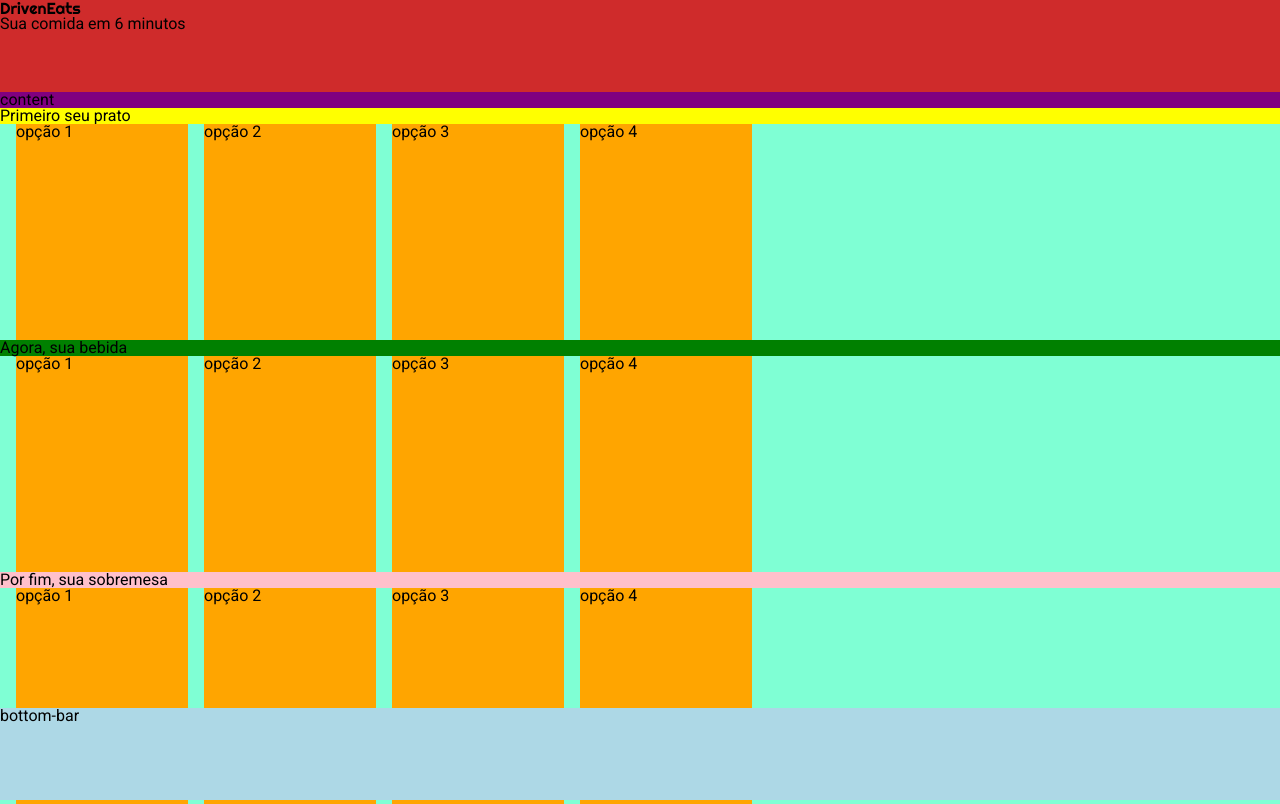
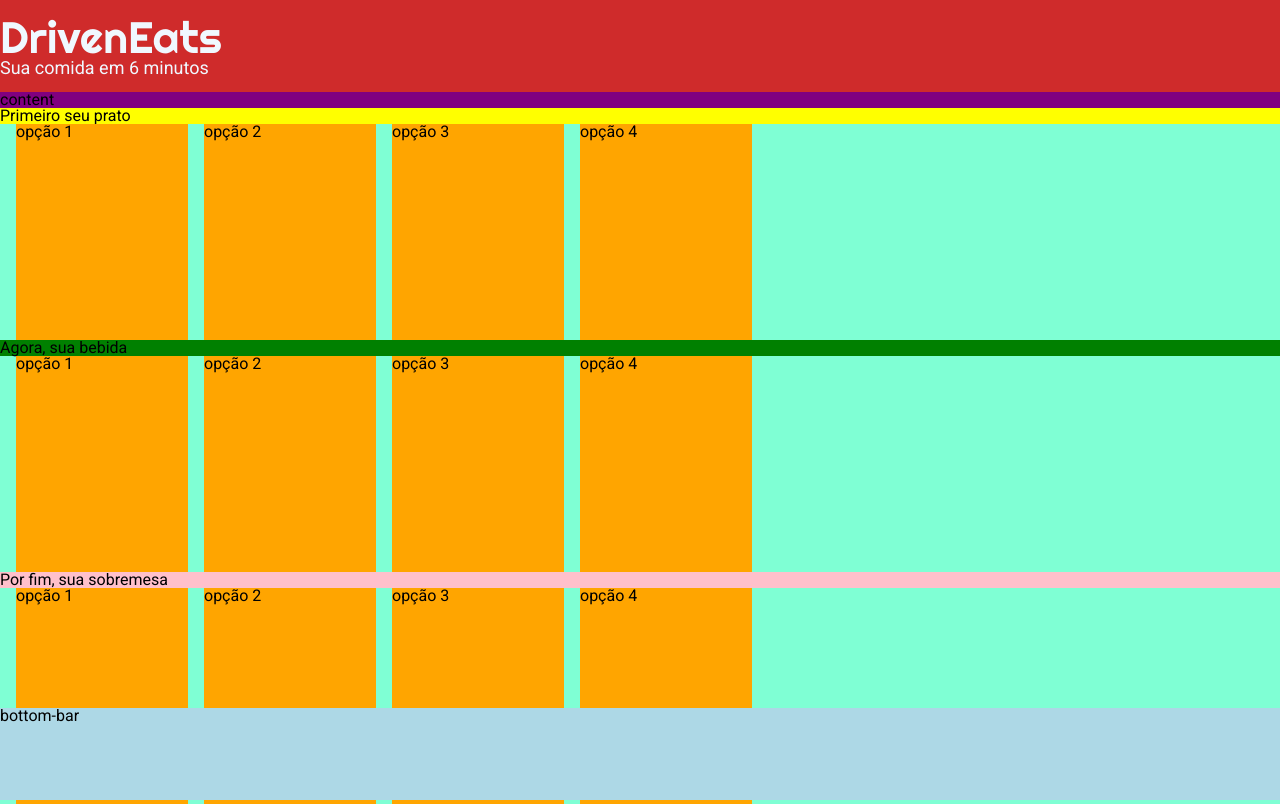
Before and after one commit to yasmimc/DrivenEats-JS-Vanilla, a plain HTML site: page index.html in a window 1280 px wide. Drawn offline with Linux system fonts and the light colour scheme.

Commit message:
Added topbar layout

```diff
--- a/css/style.css
+++ b/css/style.css
@@ -15,6 +15,18 @@ h1 {
     left: 0;
     height: 92px;
     width: 100%;
+    display: flex;
+    justify-content: center;
+    flex-direction: column;
+    color: aliceblue;
+}
+
+.top-bar h1 {
+    font-size: 44px;
+}
+
+.top-bar h2 {
+    font-size: 18px;
 }
 
 .content {
--- a/index.html
+++ b/index.html
@@ -21,10 +21,10 @@
 <body>
     <!-- TOP-BAR -->
     <div class="top-bar">
-        <div class="logo-container">
-            <h1>DrivenEats</h1>
-            <h2>Sua comida em 6 minutos</h2>
-        </div>
+
+        <h1>DrivenEats</h1>
+        <h2>Sua comida em 6 minutos</h2>
+
     </div>
     <!-- CONTENT -->
     <div class="content">
```
